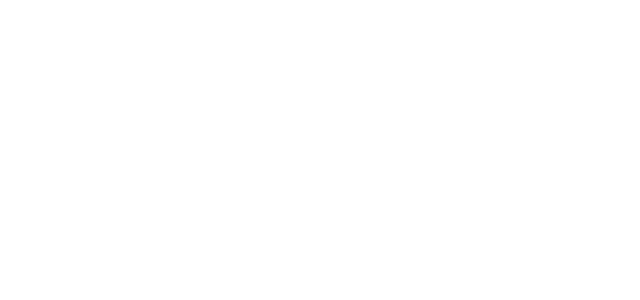
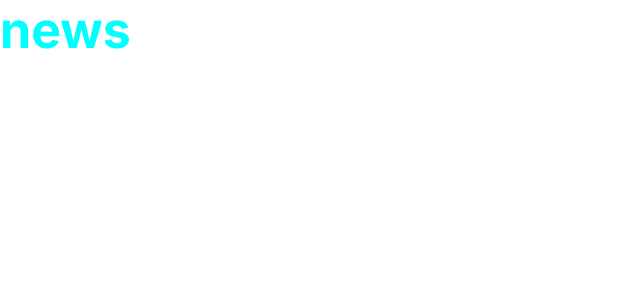
Before and after one commit to u5u5u5u/chinet_hp, a Next.js app: page / in a window 1280 px wide. Shown: the top 300 px of the page, without its empty margins (0-640 px from the left). Built offline with nearby package versions, Linux system fonts and the light colour scheme.

Commit message:
[add]色変えた#9

```diff
--- a/src/app/page.tsx
+++ b/src/app/page.tsx
@@ -1,5 +1,9 @@
 import styles from "./page.module.scss";
-
+import News from "@/components/News/News";
 export default function Home() {
-  return <main className={styles.main}></main>;
+  return (
+    <main className={styles.main}>
+      <News />
+    </main>
+  );
 }
--- /dev/null
+++ b/src/components/News/News.module.scss
@@ -0,0 +1,4 @@
+.title {
+  font-size: 50px;
+  color: aqua;
+}
--- /dev/null
+++ b/src/components/News/News.tsx
@@ -0,0 +1,5 @@
+import styles from "./News.module.scss";
+const News = () => {
+  return <h1 className={styles.title}>news</h1>;
+};
+export default News;
```
